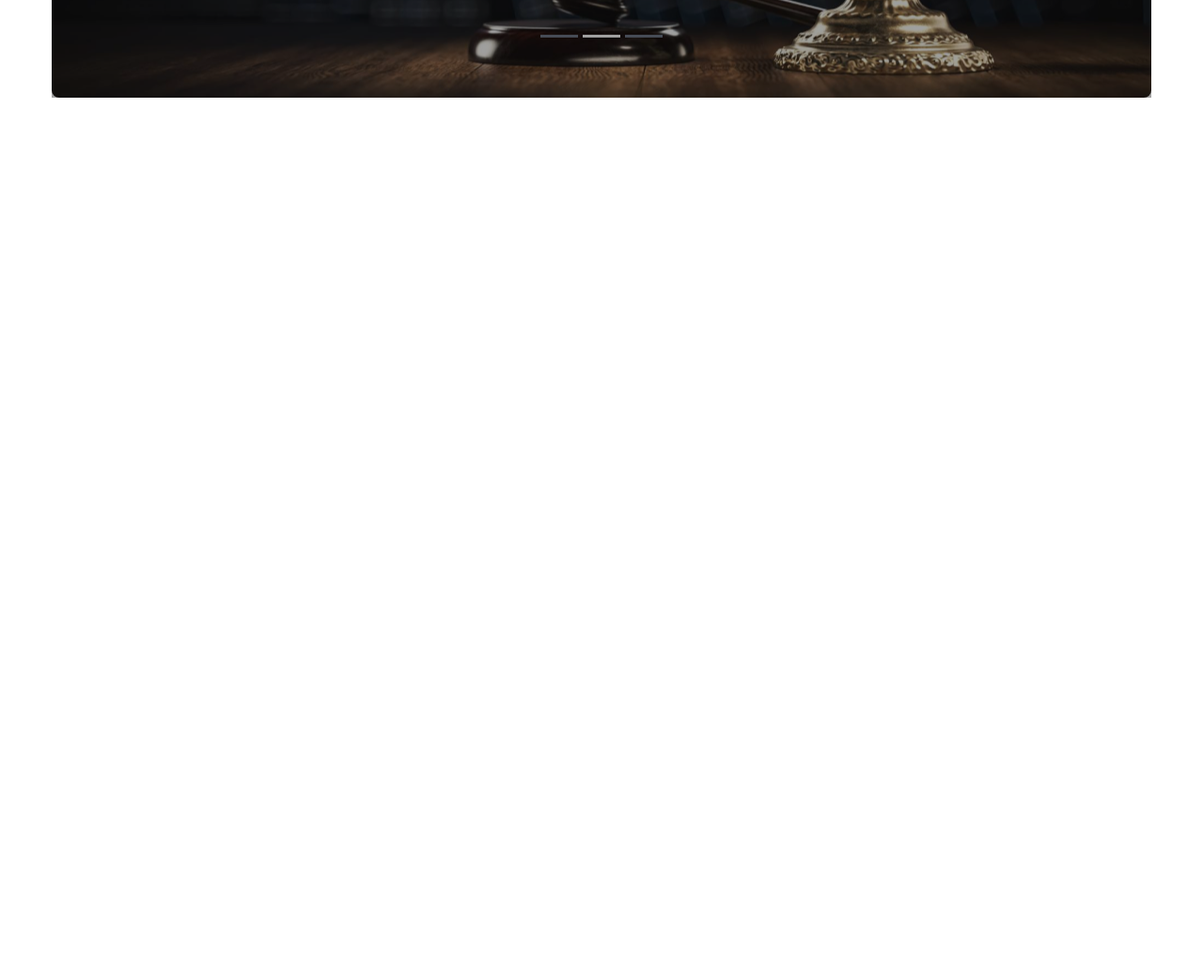
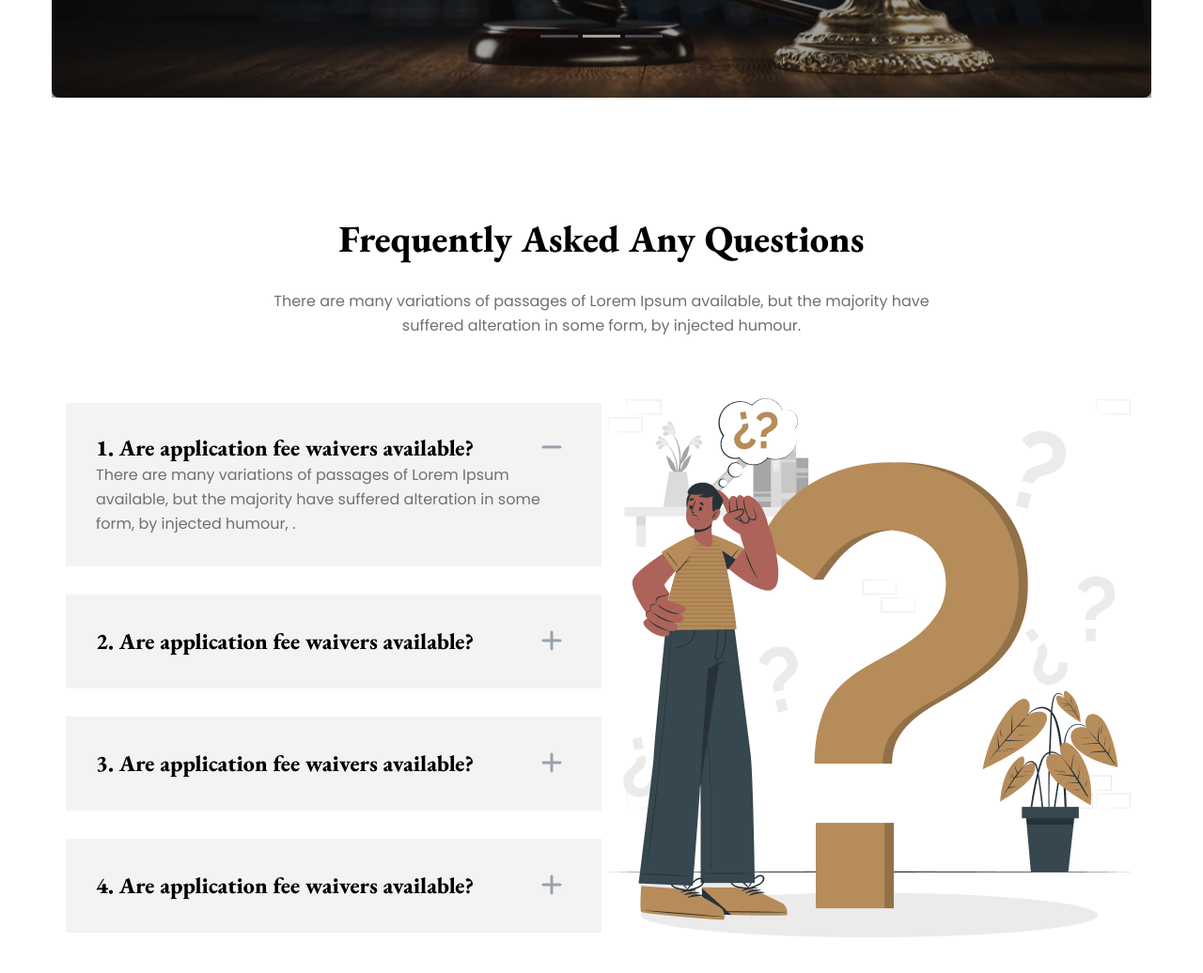
Before and after one commit to IftaherSayem/legal-tailwind-css, a plain HTML site: page index.html in a window 1280 px wide. Shown: the part 2421-3457 px from the top of the page at 94% size. Before the commit the page ends 2645 px from the top, so only its background shows below. Drawn offline with nearby package versions, Linux system fonts and the light colour scheme.

Commit message:
added client faq container in main section

```diff
--- a/index.html
+++ b/index.html
@@ -93,7 +93,6 @@
         <section class="mb-30">
             <div class="relative bg-[url('images/banner.png')] rounded-lg bg-no-repeat bg-cover bg-center py-16 text-center">
                 <img src="images/Rectangle-7.png"class="absolute inset-0 w-full h-full object-cover opacity-50">
-
                 <div class="flex justify-around items-center">
                     <i class="fa-solid fa-angle-left ml-[50px]" style="color: #fefcfc;"></i>
                     <div class="relative w-[900px] mx-[61px] z-10 flex flex-col items-center text-center">
@@ -111,7 +110,32 @@
                     <span class="bg-gray-500 w-[40px] h-[3px]"></span>
                 </div>
             </div>
+        </section>
 
+        <section class="mb-[120px]">
+            <div class="w-[714px] mx-auto">
+                <h2 class="text-[40px] font-['EB_Garamond'] font-extrabold mb-[24px]">Frequently Asked Any Questions</h2>
+                <p class="text-[#707070] font-['poppins'] text-[16px]/[26px] mb-[64px]">There are many variations of passages of Lorem Ipsum available, but the majority have suffered alteration in some form, by injected humour.</p>
+            </div>
+
+            <div class="flex justify-center items-center">
+                <div class="w-[570px] flex flex-col gap-[30px] text-start">
+                    <div class="bg-[#F3F3F3]">
+                        <h3 class="mt-[32px] ml-[32px] text-2xl font-['EB_Garamond'] font-extrabold">1. Are application fee waivers available?<i class="fa-solid fa-minus ml-[68px] mr-[36px] text-gray-400"></i></h3>
+                        <p class="text-[#707070] mb-[32px] ml-[32px] mr-[34px] text-[16px]/[26px] font-['poppins']">There are many variations of passages of Lorem Ipsum available, but the majority have suffered alteration in some form, by injected humour, . </p>
+                    </div>
+                    <div class="bg-[#F3F3F3]">
+                        <h3 class="my-[34px] ml-[32px] text-2xl font-['EB_Garamond'] font-extrabold">2. Are application fee waivers available?<i class="fa-solid fa-plus ml-[68px] mr-[38px] text-gray-400"></i></h3>
+                    </div>
+                    <div class="bg-[#F3F3F3]">
+                        <h3 class="my-[34px] ml-[32px] text-2xl font-['EB_Garamond'] font-extrabold">3. Are application fee waivers available?<i class="fa-solid fa-plus ml-[68px] mr-[38px] text-gray-400"></i></h3>
+                    </div>
+                    <div class="bg-[#F3F3F3]">
+                        <h3 class="my-[34px] ml-[32px] text-2xl font-['EB_Garamond'] font-extrabold">4. Are application fee waivers available?<i class="fa-solid fa-plus ml-[68px] mr-[38px] text-gray-400"></i></h3>
+                    </div>
+                </div>
+                <img src="images/faq.png" alt="" srcset="">
+            </div>
         </section>
     </main>
 </body>
```
